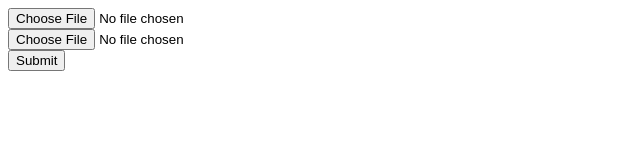
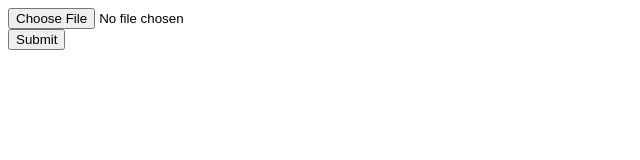
Before and after one commit to zuo305/iphonehttpserver, a plain HTML site: page httpdemo/web/index.html in a window 1280 px wide. Shown: the whole page, without its empty margins (0-640 px from the left). Drawn offline with Linux system fonts and the light colour scheme.

```diff
--- a/httpdemo/web/index.html
+++ b/httpdemo/web/index.html
@@ -6,7 +6,7 @@
 	<body>
 		<form action="upload.html" method="post" enctype="multipart/form-data" accept-charset="utf-8">
 			<input type="file" name="upload1"><br/>
-                <input type="file" name="upload2"><br/>
+<!--                <input type="file" name="upload2"><br/>-->
 				<input type="submit" value="Submit">
 					</form>
 	</body>
```
Also changed, not shown: 3 other files.
